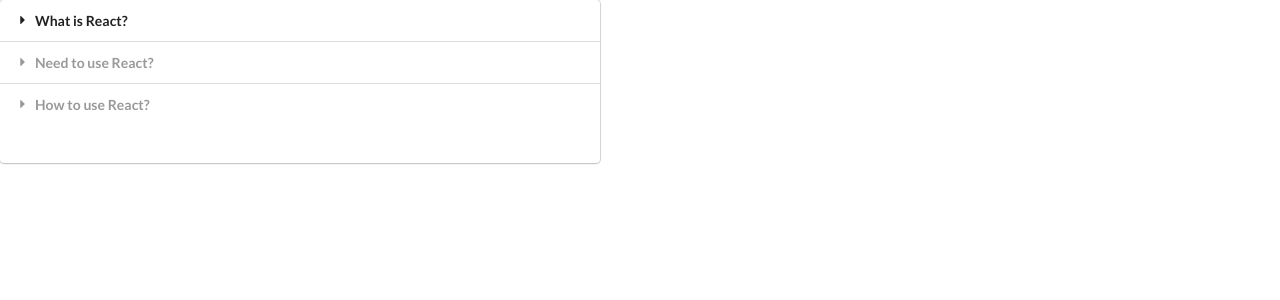
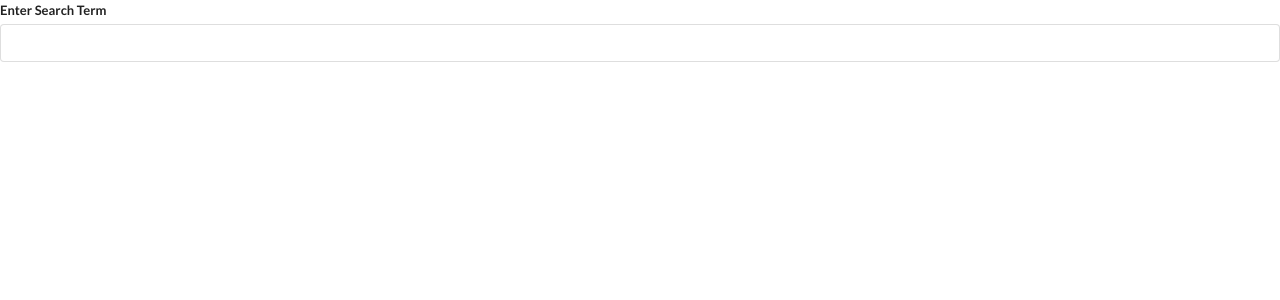
Before and after one commit to Heneros/widgets, a React (Create React App) app: page / in a window 1280 px wide. Shown: the top 300 px of the page. Built offline with nearby package versions, Linux system fonts and the light colour scheme.

Commit message:
Search.js file

```diff
--- a/src/App.js
+++ b/src/App.js
@@ -1,5 +1,7 @@
 import React from 'react';
 import Accordion  from './components/Accordion';
+import Search  from './components/Search';
+
 
 const items =
 [
@@ -19,7 +21,8 @@
 export default () =>{
     return(
         <div>
-             <Accordion items={items} />
+             {/* <Accordion items={items} /> */}
+             <Search />
          </div>
     )
 }
--- /dev/null
+++ b/src/components/Search.js
@@ -0,0 +1,23 @@
+import React, { useState } from 'react';
+
+
+const Search = () =>{
+   const [term, setTerm ] = useState('');
+
+    return (
+      <div>
+           <div className="ui form">
+           <div className="field">
+                <label>Enter Search Term</label>
+                 <input
+                 className="input"
+                 value={term}
+                 onChange={e => setTerm(e.target.value)}
+                  />
+               </div>
+          </div>
+    </div>
+    );
+};
+
+export default Search;
```
